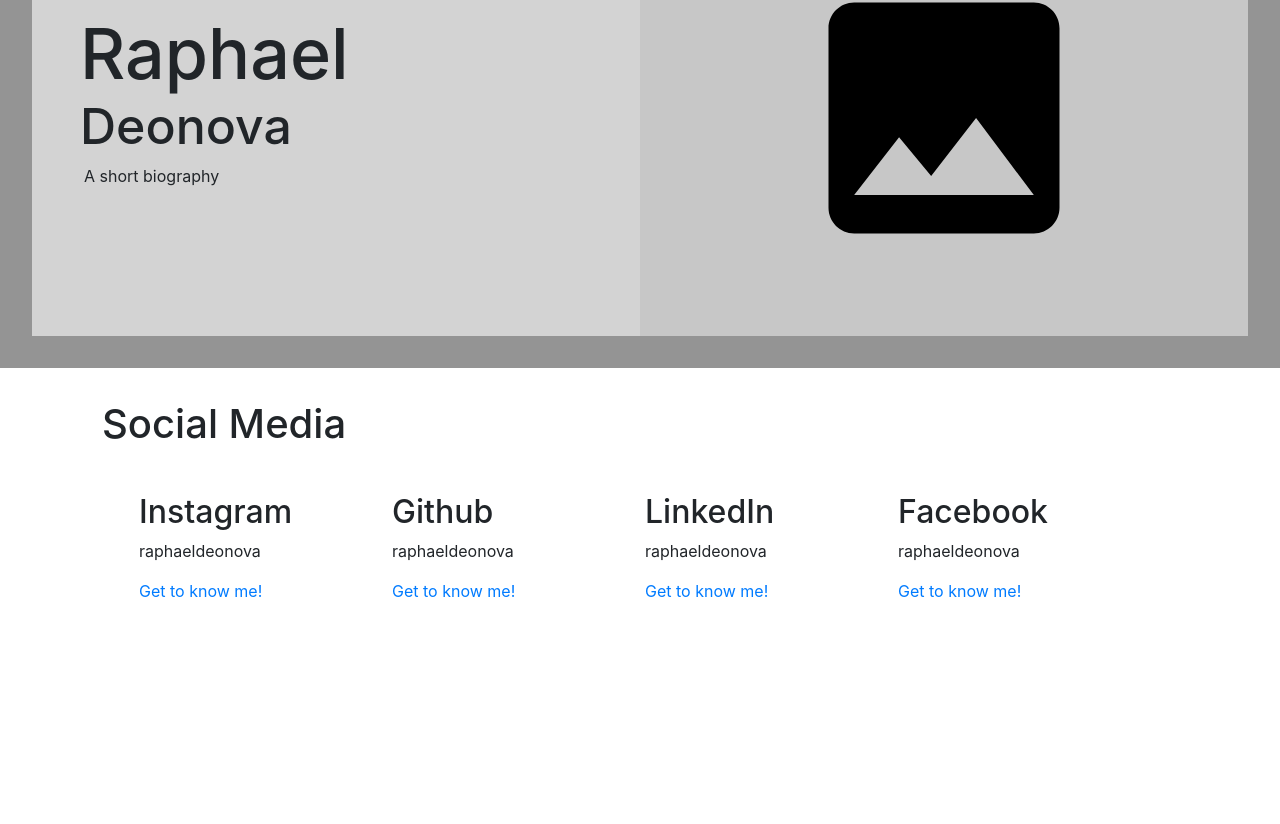
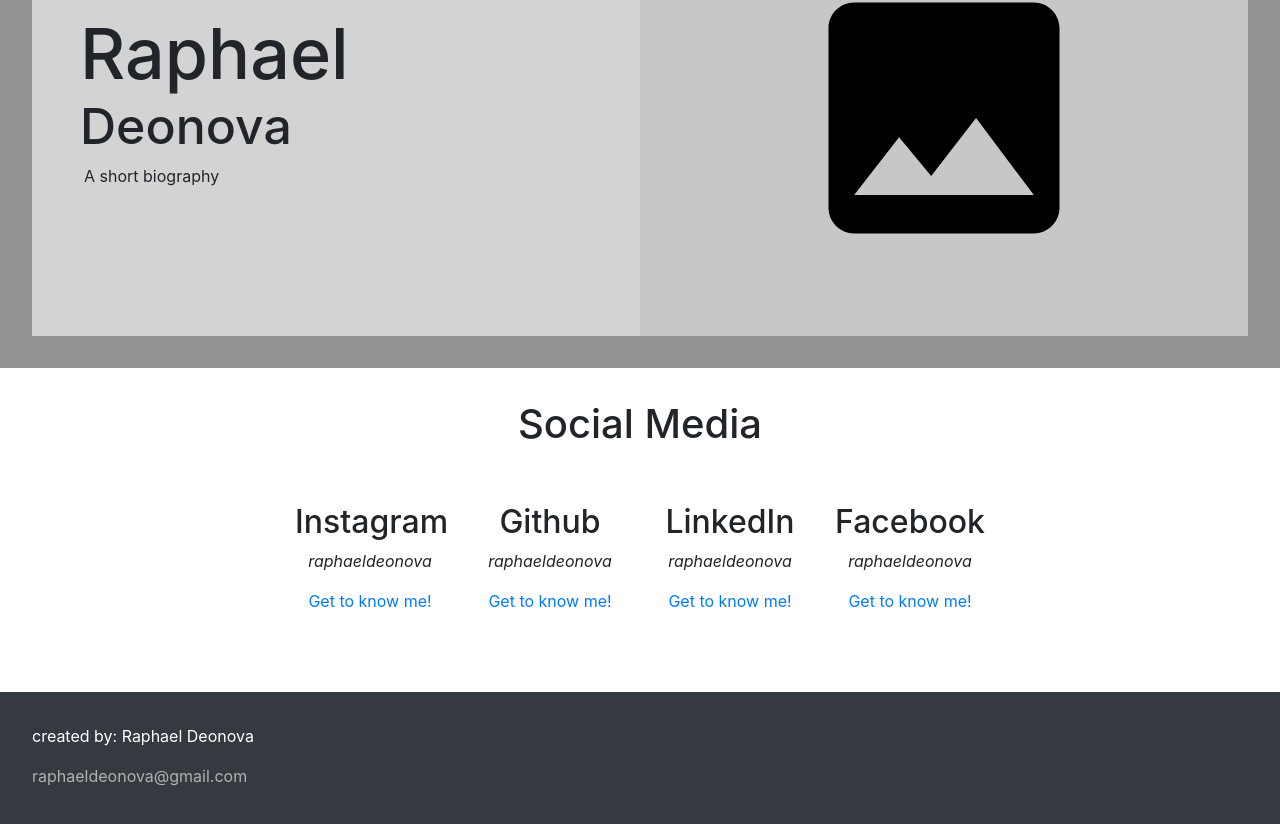
Before and after one commit to raphaeldeonova/Personal_Website, a React (Create React App) app: page / in a window 1280 px wide. Shown: the part 188-1012 px from the top of the page. Before the commit the page ends 860 px from the top, so only its background shows below. Built offline with nearby package versions, Linux system fonts and the light colour scheme.

Commit message:
Added Footer and transition for Social Media

```diff
--- a/src/App/App.js
+++ b/src/App/App.js
@@ -2,6 +2,7 @@ import React from 'react';
 import NavBar from '../NavBar/NavBar.js'
 import Cover from '../Cover/Cover.js'
 import ContactList from '../ContactList/ContactList.js'
+import Footer from '../Footer/Footer.js'
 import './App.css';
 
 function App() {
@@ -10,6 +11,7 @@ function App() {
       <NavBar />
       <Cover />
       <ContactList />
+      <Footer />
     </div>
   );
 }
--- a/src/ContactList/ContactList.css
+++ b/src/ContactList/ContactList.css
@@ -1,14 +1,27 @@
 .container{
     padding: 2em;
-
+    text-align: center;
 }
 
 .contactContainer{
     display: flex;
     padding: 2em;
+    justify-content: center
 }
 
 .contactCard{
+    margin: 10px;
     padding: 5px;
-    width:25%
+    width:10em;
+
+    /* border: 2px solid black; */
+    border-radius: 10px;
+    background-color: white;
+
+    transition: 0.3s ease
+
 }
+
+.contactCard:hover{
+    transform: scale(1.3)
+}
--- a/src/ContactList/ContactList.js
+++ b/src/ContactList/ContactList.js
@@ -14,7 +14,7 @@ class ContactList extends React.Component {
             list.push(
                 <div className="contactCard">
                     <h2 className="socialMedia">{element.media}</h2>
-                    <p className="username">{element.username}</p>
+                    <p className="username"><i>{element.username}</i></p>
                     <a className="socialLink" href={element.link}>Get to know me!</a>
                 </div>
             )
--- /dev/null
+++ b/src/Footer/Footer.css
@@ -0,0 +1,9 @@
+.containerFooter{
+    background-color: #343a40;
+    color: white;
+    padding: 2em;
+}
+
+.emailFooter{
+    color: rgb(177, 177, 177);
+}
--- /dev/null
+++ b/src/Footer/Footer.js
@@ -0,0 +1,13 @@
+import React from 'react'
+import './Footer.css'
+
+function Footer(){
+    return(
+        <div className="containerFooter">
+            <p>created by: Raphael Deonova</p>
+            <p className = "emailFooter">raphaeldeonova@gmail.com</p>
+        </div>
+    )
+}
+
+export default Footer
```
